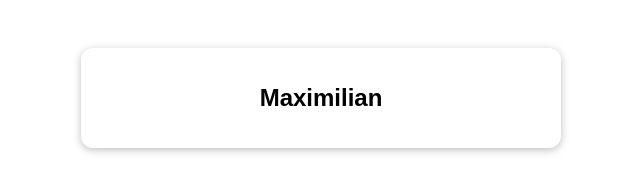
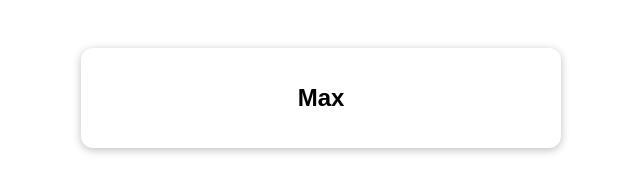
Before and after one commit to vitaminjeff/MaximilianCompositionApiLecture, a Vue app: page / in a window 1280 px wide. Shown: the top 174 px of the page, without its empty margins (319-959 px from the left). Built offline with nearby package versions, Linux system fonts and the light colour scheme; the HTML template or start-up script is replaced by a standard one.

Commit message:
Now vue will pick up the value and update the DOM, yay!

```diff
--- a/src/App.vue
+++ b/src/App.vue
@@ -11,10 +11,10 @@ export default {
   setup() {
     // this - does not refer to the Vue config object inside here like it does in methods
     // ref(); // returns reference to a reactive value, not to a DOM thing
-    let uName = ref('Maximilian');
+    const uName = ref('Maximilian');
 
     setTimeout(function () {
-      uName = 'Max';
+      uName.value = 'Max';
     }, 2000);
 
     return {
```
